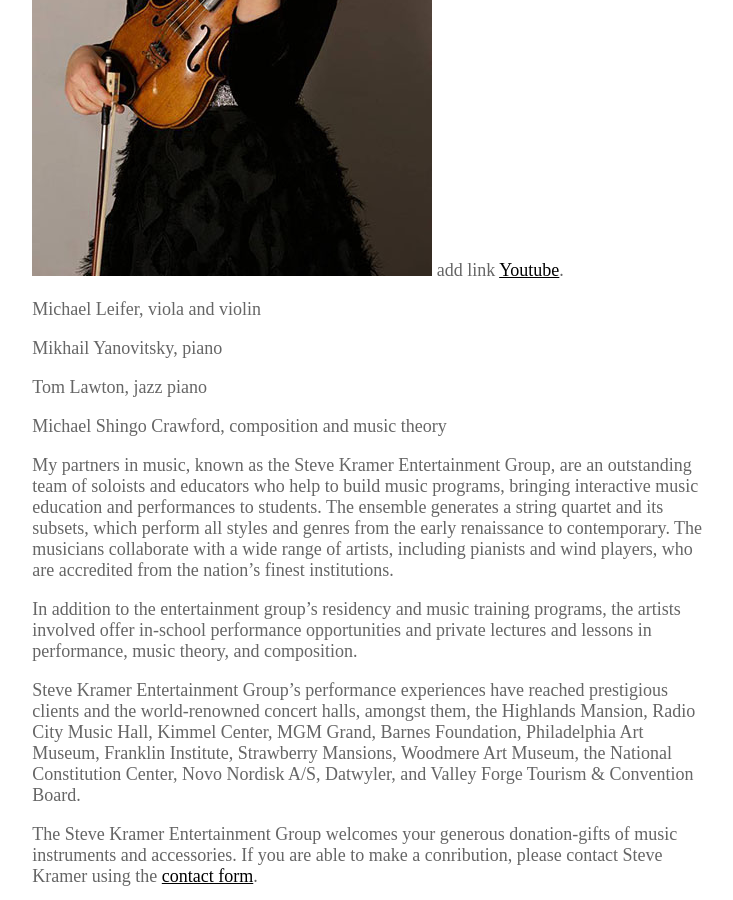
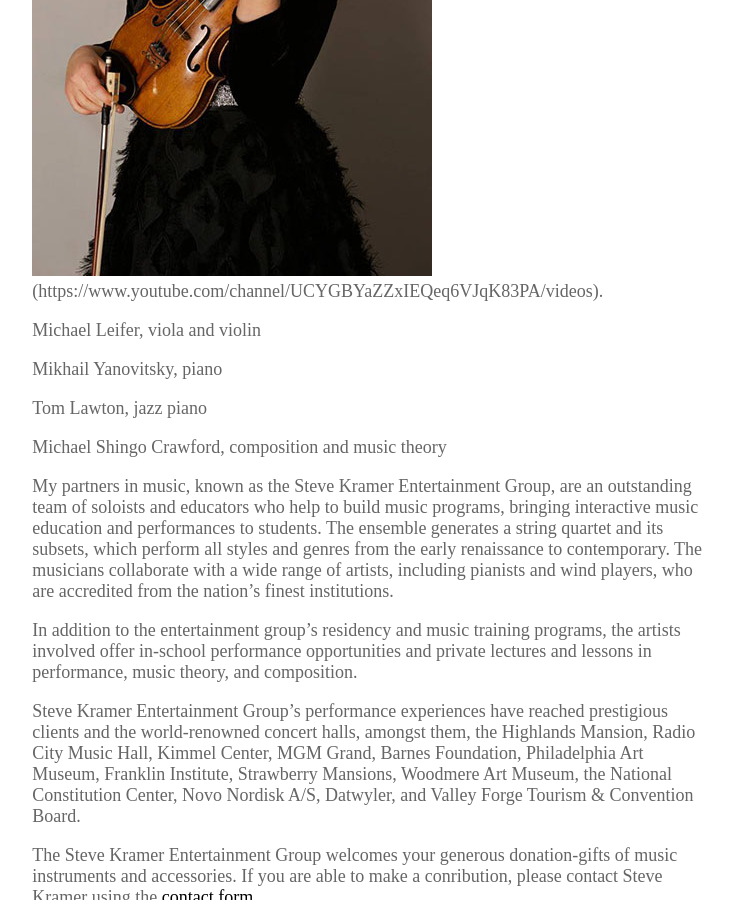
Before and after one commit to stevekramercellist/cellist, a Jekyll site: the page built from entertainment.md, in a window 1280 px wide and 900 px high, scrolled down 1277 px. Shown: the whole window, without its empty margins (437-1170 px from the left). Built offline with Jekyll 4.4.1, drawn with Linux system fonts in a browser that asks for light colours; nearby versions of some CDN libraries.

Commit message:
Update entertainment.md

```diff
--- a/entertainment.md
+++ b/entertainment.md
@@ -12,8 +12,7 @@ The Steve Kramer Entertainment Group provides a roster of nearly all different c
 
 Sofia Leifer, violin
 
-![Sofia Leifer](/images/sofia2.jpg "Sofia Leifer")
-	add link [Youtube](https://www.youtube.com/channel/UCYGBYaZZxIEQeq6VJqK83PA/videos).
+![Sofia Leifer](/images/sofia2.jpg "Sofia Leifer")(https://www.youtube.com/channel/UCYGBYaZZxIEQeq6VJqK83PA/videos).
 
 
 
```
